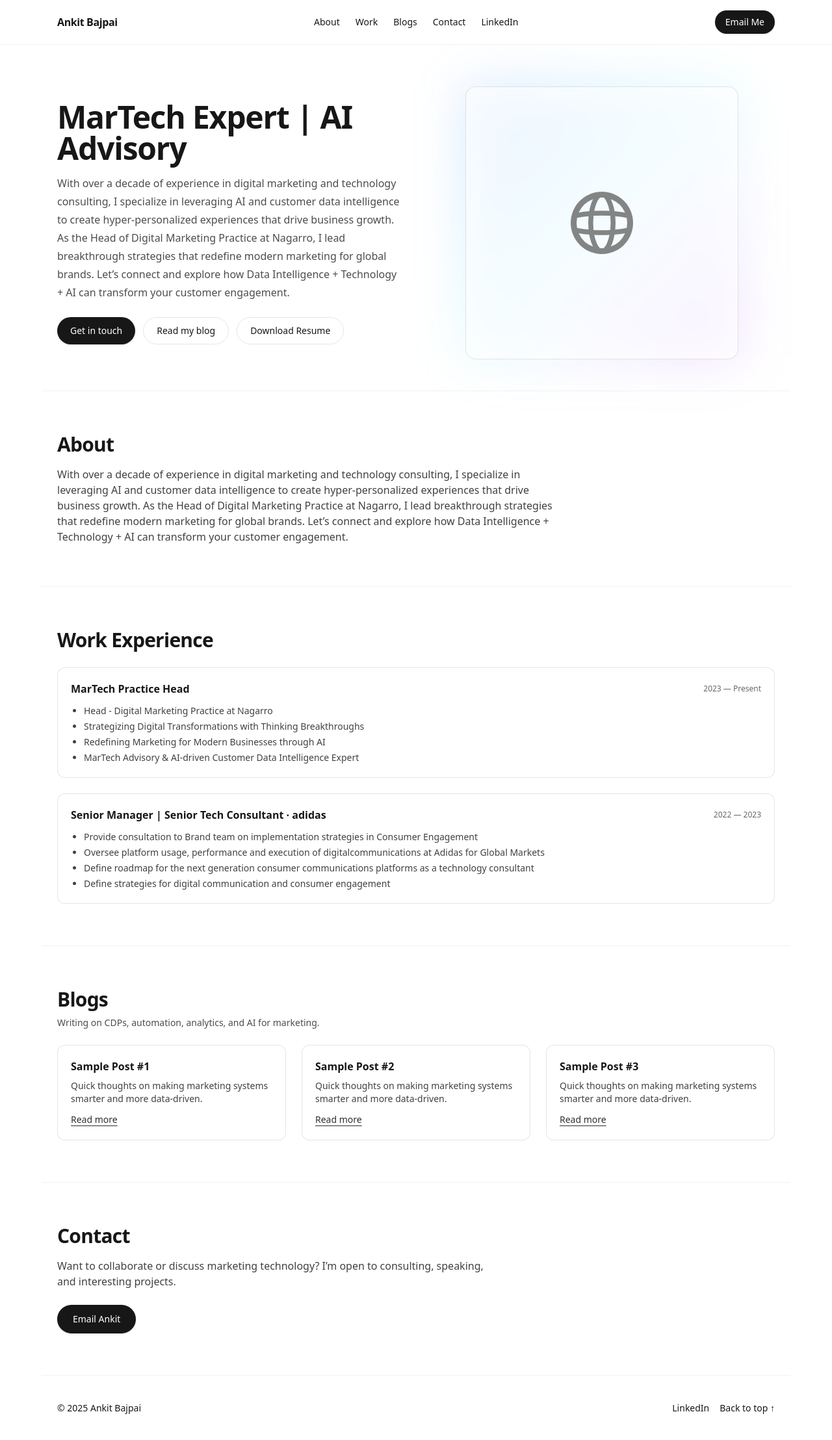
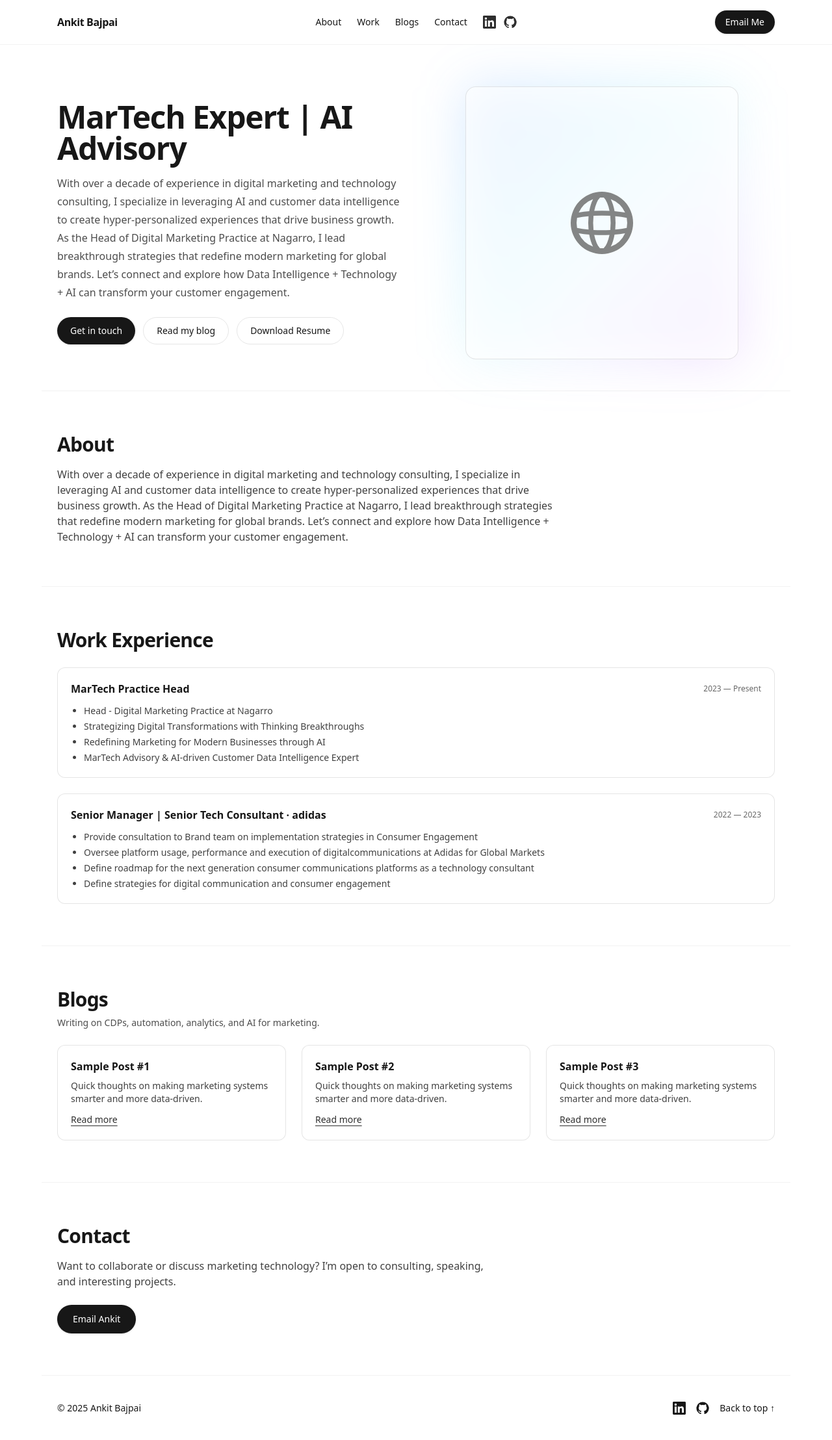
Before and after one commit to sfmc99/mypersonalwebsite, a Next.js app: page / in a window 1280 px wide. Shown: the whole page at 65% size. Built offline with nearby package versions, Linux system fonts and the light colour scheme.

Commit message:
Add LinkedIn and GitHub icons to nav and footer (inline SVG, accessible labels)

```diff
--- a/src/app/page.tsx
+++ b/src/app/page.tsx
@@ -1,5 +1,35 @@
 import Image from "next/image";
 import { profile } from "@/content/profile";
+
+function LinkedInIcon(props: React.SVGProps<SVGSVGElement>) {
+  return (
+    <svg
+      viewBox="0 0 24 24"
+      aria-hidden="true"
+      fill="currentColor"
+      width="20"
+      height="20"
+      {...props}
+    >
+      <path d="M20.447 20.452h-3.555v-5.569c0-1.328-.027-3.037-1.852-3.037-1.853 0-2.136 1.447-2.136 2.943v5.663H9.35V9h3.414v1.561h.049c.476-.9 1.637-1.852 3.369-1.852 3.603 0 4.268 2.372 4.268 5.458v6.285zM5.337 7.433a2.064 2.064 0 1 1 0-4.129 2.064 2.064 0 0 1 0 4.129zM7.114 20.452H3.558V9h3.556v11.452zM22.225 0H1.771C.792 0 0 .774 0 1.729v20.542C0 23.226.792 24 1.771 24h20.451C23.2 24 24 23.226 24 22.271V1.729C24 .774 23.2 0 22.222 0h.003z" />
+    </svg>
+  );
+}
+
+function GitHubIcon(props: React.SVGProps<SVGSVGElement>) {
+  return (
+    <svg
+      viewBox="0 0 24 24"
+      aria-hidden="true"
+      fill="currentColor"
+      width="20"
+      height="20"
+      {...props}
+    >
+      <path d="M12 .5a11.5 11.5 0 0 0-3.635 22.41c.576.105.788-.25.788-.556 0-.275-.01-1.003-.016-1.97-3.205.696-3.88-1.545-3.88-1.545-.523-1.328-1.277-1.683-1.277-1.683-1.044-.713.08-.699.08-.699 1.155.082 1.763 1.188 1.763 1.188 1.027 1.76 2.695 1.252 3.35.958.104-.742.402-1.252.732-1.54-2.558-.29-5.247-1.28-5.247-5.695 0-1.258.452-2.285 1.193-3.09-.12-.29-.52-1.46.112-3.045 0 0 .98-.314 3.212 1.18a11.18 11.18 0 0 1 5.848 0c2.23-1.494 3.208-1.18 3.208-1.18.634 1.585.234 2.756.115 3.045.744.805 1.192 1.832 1.192 3.09 0 4.427-2.694 5.4-5.26 5.685.41.355.78 1.056.78 2.13 0 1.54-.014 2.78-.014 3.16 0 .308.206.67.794.556A11.5 11.5 0 0 0 12 .5z" />
+    </svg>
+  );
+}
 
 export default function Home() {
   return (
@@ -13,14 +43,26 @@ export default function Home() {
             <li><a className="hover:opacity-80" href="#experience">Work</a></li>
             <li><a className="hover:opacity-80" href="#blogs">Blogs</a></li>
             <li><a className="hover:opacity-80" href="#contact">Contact</a></li>
-            <li>
+            <li className="flex items-center gap-3">
               <a
                 className="hover:opacity-80"
                 href="https://www.linkedin.com/in/ankitbajpaimartech/"
                 target="_blank"
                 rel="noopener noreferrer"
+                aria-label="LinkedIn"
+                title="LinkedIn"
               >
-                LinkedIn
+                <LinkedInIcon className="opacity-90" />
+              </a>
+              <a
+                className="hover:opacity-80"
+                href="https://github.com/sfmc99"
+                target="_blank"
+                rel="noopener noreferrer"
+                aria-label="GitHub"
+                title="GitHub"
+              >
+                <GitHubIcon className="opacity-90" />
               </a>
             </li>
           </ul>
@@ -152,8 +194,20 @@ export default function Home() {
             target="_blank"
             rel="noopener noreferrer"
             className="hover:opacity-80"
+            aria-label="LinkedIn"
+            title="LinkedIn"
           >
-            LinkedIn
+            <LinkedInIcon />
+          </a>
+          <a
+            href="https://github.com/sfmc99"
+            target="_blank"
+            rel="noopener noreferrer"
+            className="hover:opacity-80"
+            aria-label="GitHub"
+            title="GitHub"
+          >
+            <GitHubIcon />
           </a>
           <a href="#home" className="hover:opacity-80">Back to top ↑</a>
         </div>
```
